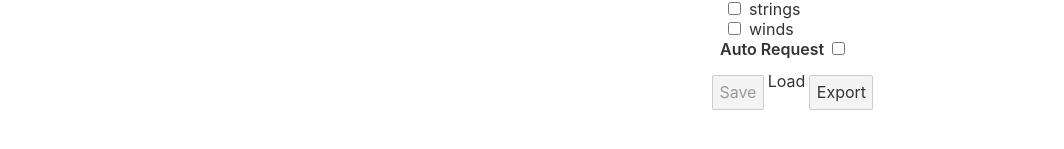
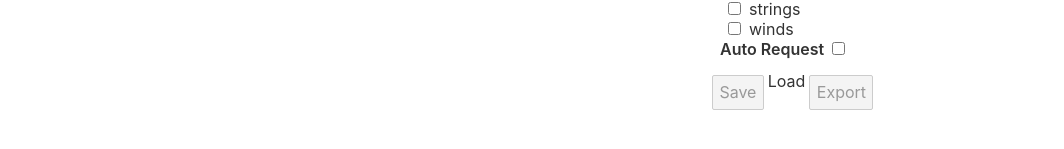
Before and after one commit to stevenwaterman/musetree, a Svelte app: page / in a window 1280 px wide. Shown: the part 245-394 px from the top of the page, without its empty margins (0-1064 px from the left). Built offline with nearby package versions, Linux system fonts and the light colour scheme; what retry-axios would draw is missing.

Commit message:
Disable export

```diff
--- a/src/persistence/PersistenceOptions.svelte
+++ b/src/persistence/PersistenceOptions.svelte
@@ -60,7 +60,7 @@
       style="display:none" />
   </label>
   <div class="dropdown">
-    <button class="dropbtn">Export</button>
+    <button disabled={$selectedTrackEncodingStore === ''} class="dropbtn">Export</button>
     <div class="dropdown-content">
       <button
         disabled={$selectedTrackEncodingStore === ''}
```
